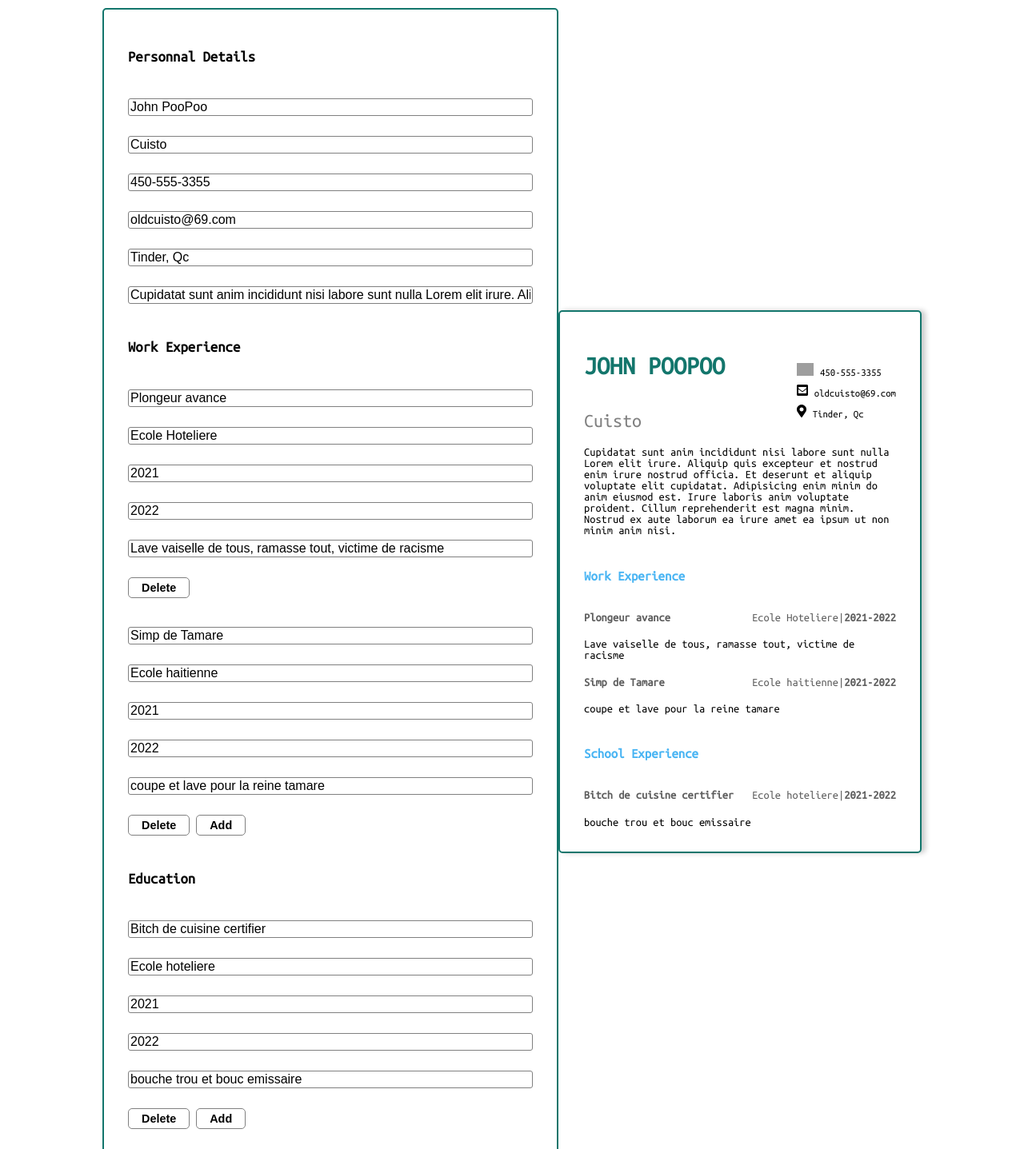
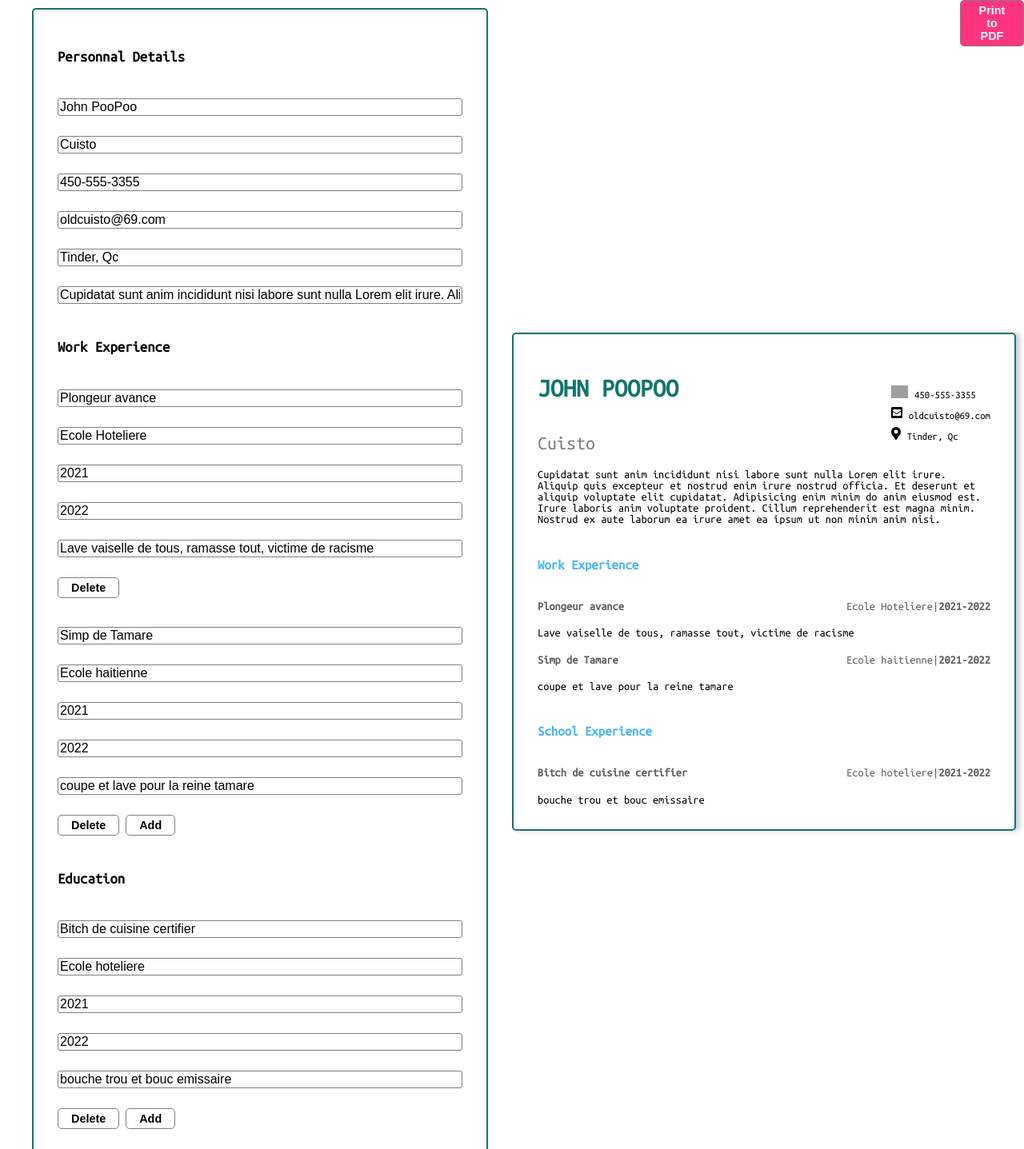
Before and after one commit to ouanling/CVbuilder, a React (Create React App) app: page / in a window 1280 px wide. Shown: the top 1437 px of the page at 80% size. Built offline with nearby package versions, Linux system fonts and the light colour scheme; grey boxes are pictures that could not be loaded.

Commit message:
fixed cvview max widht for big screens

```diff
--- a/src/App.js
+++ b/src/App.js
@@ -6,9 +6,7 @@ import Schooling from "./comp/Schooling";
 import { useReactToPrint } from "react-to-print";
 import { ComponentToPrint } from "./comp/Printer";
 import WorkEdit from "./comp/WorkEdit";
-
-
-
+import SchoolEdit from "./comp/SchoolEdit";
 
 function App() {
   const [infoObj, setInfoObj] = React.useState(placehold);
@@ -19,103 +17,149 @@ function App() {
   });
 
   function handleChange(ev, arrays, indexe) {
-    const { name, value } = ev.target
+    const { name, value } = ev.target;
     const idid = indexe;
     if (arrays) {
       const tempData = [...infoObj[arrays]];
       tempData[idid][name] = value;
-    setInfoObj({...infoObj, arrays: tempData })
+      setInfoObj({ ...infoObj, arrays: tempData });
+    } else {
+      setInfoObj((prevInfoObj) => {
+        return { ...prevInfoObj, [name]: value };
+      });
+    }
   }
 
+  function handleAdd(ev) {
+    const newobj = (ev) => {
+      if (ev === "work") {
+        return {
+          job: "",
+          jobplace: "",
+          jobfrom: "",
+          jobto: "",
+          jobdesc: "",
+        };
+      } else {
+        return {
+          diploma: "",
+          school: "",
+          schoolfrom: "",
+          schoolto: "",
+          desc: "",
+        };
+      }
+    };
+    const tempData = [...infoObj[ev]];
+    tempData.push(newobj);
+    setInfoObj({ ...infoObj, [ev]: tempData });
+  }
 
-    else {setInfoObj(prevInfoObj => {
-      return {...prevInfoObj, [name]: value};
-    })}
-  };
-
-  function handleAdd(ev) {
-    const newobj = {
-      "job": "",
-      "jobplace": "",
-      "jobfrom": "",
-      "jobto": "",
-      "jobdesc": "",
-  };
-
-      if (ev === "work") {
-       const tempData = [...infoObj["work"]];
-       tempData.push(newobj);
-       setInfoObj({...infoObj, "work": tempData})
-
-      }};
   function handleDel(ev, ind) {
-    const newarr = infoObj[ev].filter( (item, index) => index !== ind);
-    setInfoObj({...infoObj, [ev]: newarr});
-
-
-
-
-    // setInfoObj(...prevState => ({
-    //   work: prevState.work.filter((item, itemIndex) => itemIndex != ind)
-    // }))
-
-
-
-
-  };
-
-
+    const newarr = infoObj[ev].filter((item, index) => index !== ind);
+    setInfoObj({ ...infoObj, [ev]: newarr });
+  }
   return (
-
     <div className="CV-container">
+      <button className="printerbtn" onClick={handlePrint}>Print to PDF</button>
       <div className="CV-edit">
         <h3>Personnal Details</h3>
-          <input type="text" name="name" onChange={handleChange} value={infoObj.name}></input>
-          <input type="text" name="title" onChange={handleChange} value={infoObj.title}></input>
-          <input type="text" name="phone" onChange={handleChange} value={infoObj.phone}></input>
-          <input type="email" name="mail" onChange={handleChange} value={infoObj.mail}></input>
-          <input type="text" name="city" onChange={handleChange} value={infoObj.city}></input>
-          <input type="text" name="intro" onChange={handleChange} value={infoObj.intro}></input>
+        <input
+          type="text"
+          name="name"
+          onChange={handleChange}
+          value={infoObj.name}
+        ></input>
+        <input
+          type="text"
+          name="title"
+          onChange={handleChange}
+          value={infoObj.title}
+        ></input>
+        <input
+          type="text"
+          name="phone"
+          onChange={handleChange}
+          value={infoObj.phone}
+        ></input>
+        <input
+          type="email"
+          name="mail"
+          onChange={handleChange}
+          value={infoObj.mail}
+        ></input>
+        <input
+          type="text"
+          name="city"
+          onChange={handleChange}
+          value={infoObj.city}
+        ></input>
+        <input
+          type="text"
+          name="intro"
+          onChange={handleChange}
+          value={infoObj.intro}
+        ></input>
         <h3>Work Experience</h3>
         <div>
-          { (infoObj["work"].length === 0) ?  <button onClick={() => handleAdd("work")}>Add</button> : infoObj["work"].map((item, index) => <WorkEdit key={index} long={infoObj["work"].length} ind={index} handleChange={handleChange} handleAdd={handleAdd} handleDel={handleDel} item={item} />)  }
-
+          {infoObj["work"].length === 0 ? (
+            <button onClick={() => handleAdd("work")}>Add</button>
+          ) : (
+            infoObj["work"].map((item, index) => (
+              <WorkEdit
+                key={index + "w"}
+                long={infoObj["work"].length}
+                ind={index}
+                handleChange={handleChange}
+                handleAdd={handleAdd}
+                handleDel={handleDel}
+                item={item}
+              />
+            ))
+          )}
         </div>
 
         <h3>Education</h3>
-          <input type="text" name="diploma" onChange={ev => handleChange(ev, 'schooling')} value={infoObj.schooling[0]["diploma"]}></input>
-          <input type="text" name="school" onChange={ev => handleChange(ev, 'schooling')} value={infoObj.schooling[0]["school"]}></input>
-          <input type="text" name="schoolfrom" onChange={ev => handleChange(ev, 'schooling')} value={infoObj.schooling[0]["schoolfrom"]}></input>
-          <input type="text" name="schoolto" onChange={ev => handleChange(ev, 'schooling')} value={infoObj.schooling[0]["schoolto"]}></input>
-          <input type="text" name="desc" onChange={ev => handleChange(ev, 'schooling')} value={infoObj.schooling[0]["desc"]}></input>
-          <div className="btnwrap">
-            <button>Delete</button>
-            <button>Add</button>
-          </div>
+        {infoObj["schooling"].length === 0 ? (
+          <button onClick={() => handleAdd("schooling")}>Add</button>
+        ) : (
+          infoObj["schooling"].map((item, index) => (
+            <SchoolEdit
+              key={index + "s"}
+              long={infoObj["schooling"].length}
+              ind={index}
+              handleChange={handleChange}
+              handleAdd={handleAdd}
+              handleDel={handleDel}
+              item={item}
+            />
+          ))
+        )}
       </div>
       <div className="CV-view">
-        <Heading {...infoObj}/>
+        <Heading {...infoObj} />
         <div className="experience-list">
           <h3>Work Experience</h3>
           <div>
-             { infoObj["work"].map((item, index) => <Work key={index} item={item} />) }
+            {infoObj["work"].map((item, index) => (
+              <Work key={index + "w"} item={item} />
+            ))}
           </div>
         </div>
         <div className="experience-list">
           <h3>School Experience</h3>
-              <Schooling {...infoObj} />
+          <div>
+            {infoObj["schooling"].map((item, index) => (
+              <Schooling key={index + "s"} item={item} />
+            ))}
           </div>
-
-
         </div>
-          <div style={{display: "none"}}>
+      </div>
+      <div style={{ display: "none" }}>
         <ComponentToPrint obj={infoObj} ref={componentRef} />
-
       </div>
-          <button onClick={handlePrint}>Print to PDF</button>
-
+      {/* <button className="printerbtn" onClick={handlePrint}>Print to PDF</button> */}
     </div>
-
   );
 }
 
--- a/src/comp/Printer.js
+++ b/src/comp/Printer.js
@@ -1,4 +1,4 @@
-import React  from "react";
+import React from "react";
 import Heading from "./heading";
 import Work from "./Work";
 import Schooling from "./Schooling";
@@ -7,18 +7,25 @@ export class ComponentToPrint extends React.PureComponent {
   render() {
     return (
       <div className="CV-view">
-        <Heading {...this.props.obj}/>
+        <Heading {...this.props.obj} />
         <div className="experience-list">
           <h3>Work Experience</h3>
-              <div> { this.props.obj["work"].map((item, index) => <Work key={index} item={item} />) } </div>
-              {/* <Work {...this.props.obj} /> */}
+          <div>
+            {" "}
+            {this.props.obj["work"].map((item, index) => (
+              <Work key={index + "w"} item={item} />
+            ))}{" "}
+          </div>
         </div>
         <div className="experience-list">
           <h3>School Experience</h3>
-              <Schooling {...this.props.obj} />
+          <div>
+            {" "}
+            {this.props.obj["schooling"].map((item, index) => (
+              <Schooling key={index + "s"} item={item} />
+            ))}
           </div>
-
-
+        </div>
       </div>
     );
   }
--- /dev/null
+++ b/src/comp/SchoolEdit.js
@@ -0,0 +1,43 @@
+function SchoolEdit({handleChange, handleAdd, handleDel, item, ind, long}) {
+
+    return (
+      <div className="SchoolAdd">
+        <input
+          type="text"
+          name="diploma"
+          onChange={(ev) => handleChange(ev, "schooling", ind)}
+          value={item.diploma}
+        ></input>
+        <input
+          type="text"
+          name="school"
+          onChange={(ev) => handleChange(ev, "schooling", ind)}
+          value={item.school}
+        ></input>
+        <input
+          type="text"
+          name="schoolfrom"
+          onChange={(ev) => handleChange(ev, "schooling", ind)}
+          value={item.schoolfrom}
+        ></input>
+        <input
+          type="text"
+          name="schoolto"
+          onChange={(ev) => handleChange(ev, "schooling", ind)}
+          value={item.schoolto}
+        ></input>
+        <input
+          type="text"
+          name="desc"
+          onChange={(ev) => handleChange(ev, "schooling", ind)}
+          value={item.desc}
+        ></input>
+        <div className="btnwrap" style={ (long -1 === ind) ? {} : {paddingBottom: "36px"}}>
+          <button onClick={() => handleDel("schooling", ind)} >Delete</button>
+          { (long -1 === ind) && <button onClick={() => handleAdd("schooling")}>Add</button>}
+        </div>
+      </div>
+    );
+  }
+
+  export default SchoolEdit;
--- a/src/comp/Schooling.js
+++ b/src/comp/Schooling.js
@@ -1,21 +1,21 @@
 import React from 'react';
 
-function Schooling({schooling}) {
+function Schooling({item}) {
     return (
         <div className="experience">
         <div className="experience-heading">
-          <h4>{schooling[0]["diploma"]}</h4>
+          <h4>{item["diploma"]}</h4>
           <div className="experience-details">
-          {schooling[0]["school"]}
+          {item["school"]}
             |
             <span className="bold">
-            {schooling[0]["schoolfrom"]}
+            {item["schoolfrom"]}
               -
-              {schooling[0]["schoolto"]}
+              {item["schoolto"]}
             </span>
           </div>
         </div>
-        <div>{schooling[0]["desc"]}</div>
+        <div>{item["desc"]}</div>
       </div>
      );
 }
--- a/src/index.css
+++ b/src/index.css
@@ -11,6 +11,8 @@ body {
 #root {
   display: flex;
   justify-content: center;
+  width: 100%;
+
 }
 img {
   height: 16px;
@@ -27,7 +29,7 @@ button:hover {
   display: grid;
   grid-template-columns: 1fr 1fr;
   margin: 10px;
-  max-width: 80%;
+  position: relative;
 
 
 
@@ -44,15 +46,23 @@ button:hover {
 
 
 }
-.WorkAdd {
+.WorkAdd, .SchoolAdd {
   gap: 25px;
   display: flex;
   flex-direction: column;
 
 
 }
+.printerbtn {
+  position: fixed;
+  top: 0;
+  right: 0;
+  background-color: #ff347f;
+  color: #fafafa
+}
 .CV-view {
-  box-shadow: 5px 0 6px 0 hsl(0deg 0% 0% / 20%)
+  box-shadow: 5px 0 6px 0 hsl(0deg 0% 0% / 20%);
+  max-width: 825px;
 }
 
 header {
--- a/src/placeholder.js
+++ b/src/placeholder.js
@@ -32,7 +32,7 @@ const placehold = {
             schoolfrom: "2021",
             schoolto: "2022",
             desc: "bouche trou et bouc emissaire"
-        }
+        },
     ]
 
 }
```
Lines whose indentation alone changed are shown as unchanged.
